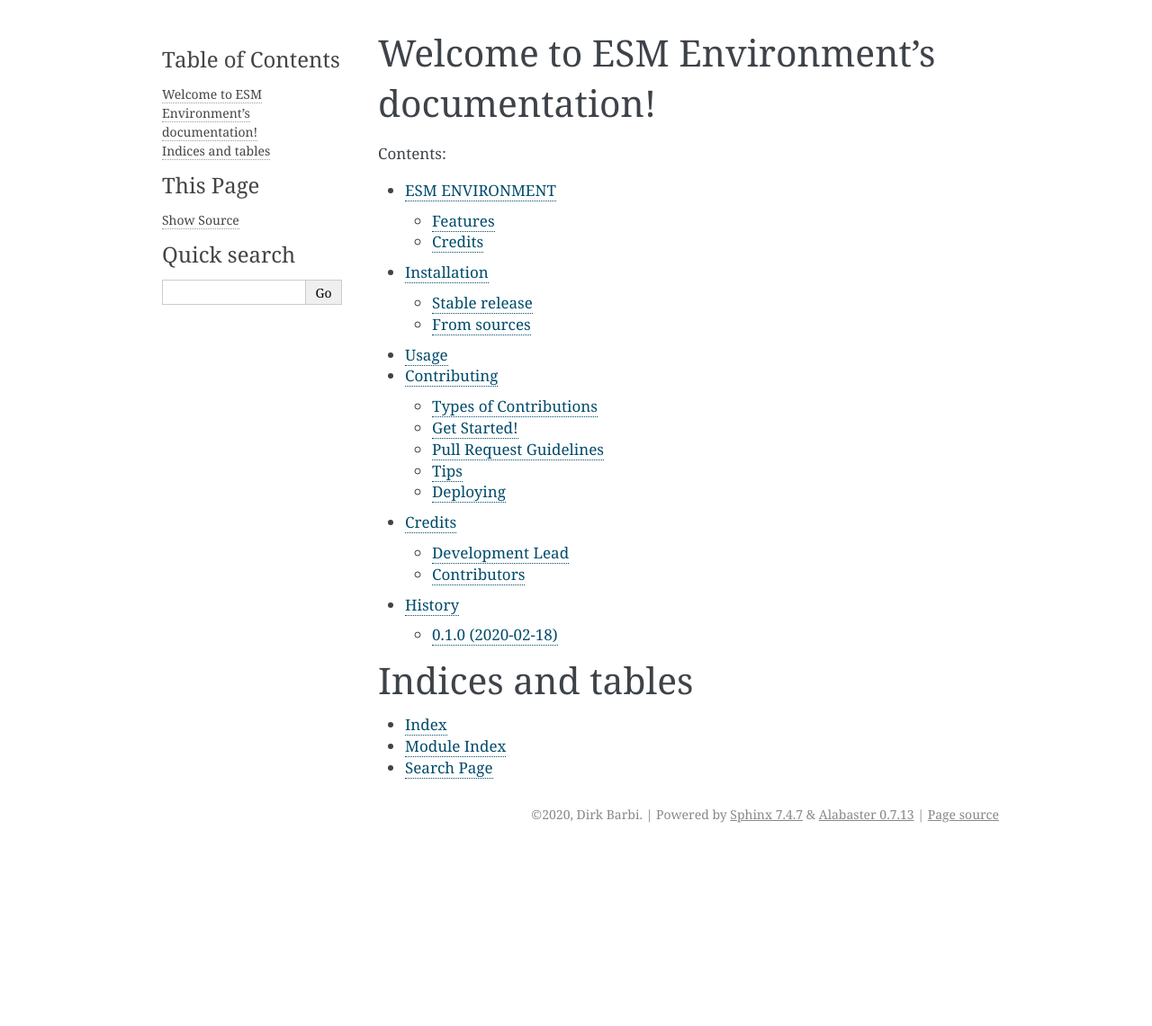
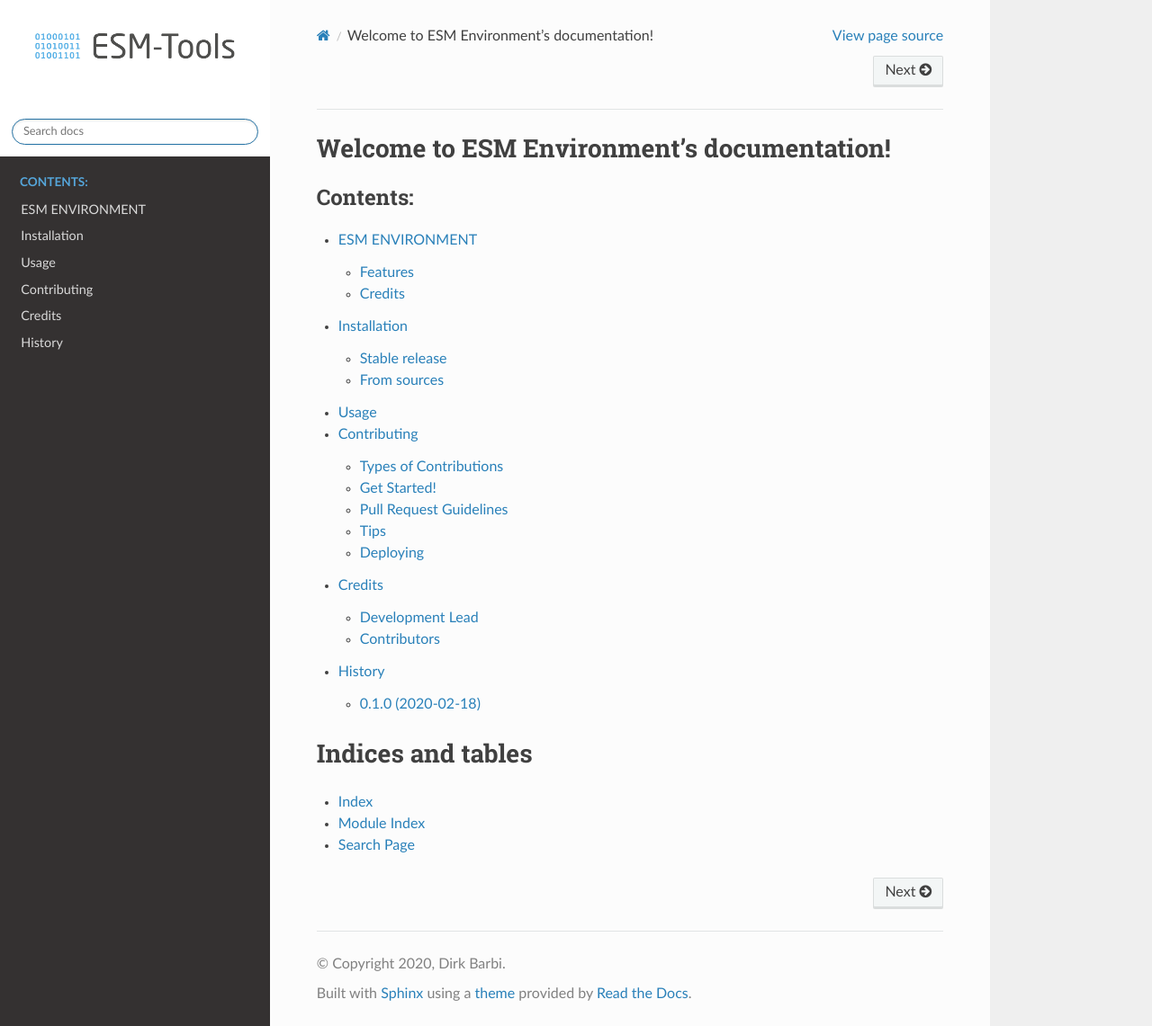
Before and after one commit to esm-tools/esm_environment, a Sphinx documentation site: the page built from docs/index.rst, in a window 1280 px wide and 1141 px high. Shown: the whole window at 90% size. Built offline with Sphinx 7.4.7 and the Read the Docs theme 2.0.0, drawn with Linux system fonts in a browser that asks for light colours; pages that are not in the unit, such as notebooks, are missing from menus.

Commit message:
move to rtd

```diff
--- a/docs/conf.py
+++ b/docs/conf.py
@@ -31,7 +31,7 @@ import esm_environment
 
 # Add any Sphinx extension module names here, as strings. They can be
 # extensions coming with Sphinx (named 'sphinx.ext.*') or your custom ones.
-extensions = ['sphinx.ext.autodoc', 'sphinx.ext.viewcode']
+extensions = ['sphinx.ext.autodoc', 'sphinx.ext.viewcode', "sphinx.ext.napoleon"]
 
 # Add any paths that contain templates here, relative to this directory.
 templates_path = ['_templates']
@@ -83,19 +83,24 @@ todo_include_todos = False
 # The theme to use for HTML and HTML Help pages.  See the documentation for
 # a list of builtin themes.
 #
-html_theme = 'alabaster'
+html_theme = "sphinx_rtd_theme"
 
 # Theme options are theme-specific and customize the look and feel of a
 # theme further.  For a list of options available for each theme, see the
 # documentation.
 #
-# html_theme_options = {}
+html_theme_options = {
+    "style_nav_header_background": "white",
+    "logo_only": True,
+    "prev_next_buttons_location": "both",
+}
 
 # Add any paths that contain custom static files (such as style sheets) here,
 # relative to this directory. They are copied after the builtin static files,
 # so a file named "default.css" will overwrite the builtin "default.css".
 html_static_path = ['_static']
 
+html_logo = "_static/ESM-TOOLS_LOGO_RGB_72dpi.jpg"
 
 # -- Options for HTMLHelp output ---------------------------------------
 
```
Also changed, not shown: docs/_static/ESM-TOOLS_LOGO_RGB_72dpi.jpg (added).
